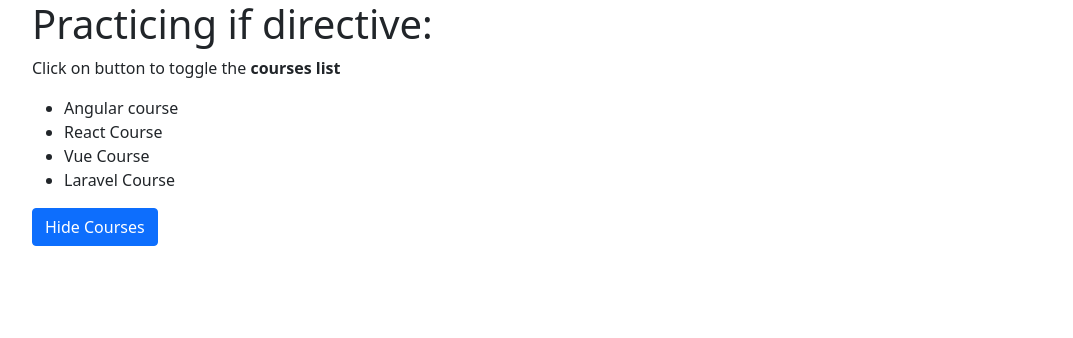
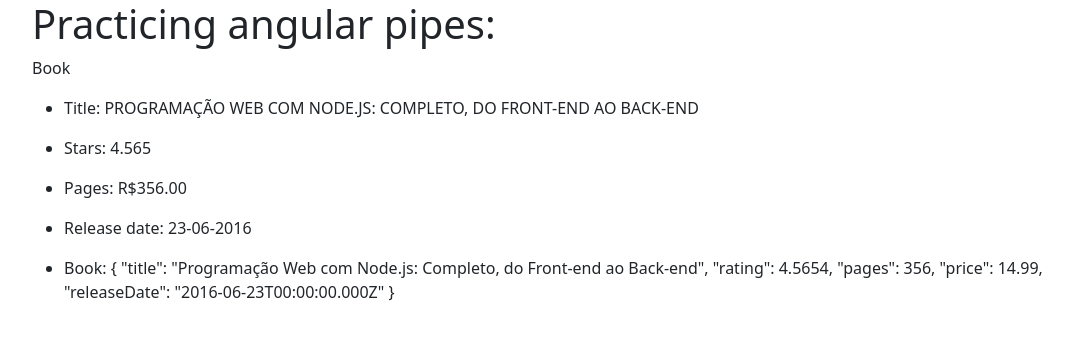
Before and after one commit to MatheusMattana/angular-practice, an Angular app: page /pipe-examples in a window 1280 px wide. Before the commit this address led to /if-directive. Shown: the top 338 px of the page, without its empty margins (50-1123 px from the left). Built offline with nearby package versions, Linux system fonts and the light colour scheme.

Commit message:
feat(page): Practincing the use of angular pipes

```diff
--- a/src/app/app-routing.module.ts
+++ b/src/app/app-routing.module.ts
@@ -56,6 +56,7 @@
         (m) => m.ServiceAddCoursesModule
       ),
   },
+  { path: 'pipe-examples', loadChildren: () => import('./pages/pipe-examples/pipe-examples.module').then(m => m.PipeExamplesModule) },
   {
     path: '**',
     redirectTo: '/if-directive',
--- /dev/null
+++ b/src/app/pages/pipe-examples/pipe-examples-routing.module.ts
@@ -0,0 +1,11 @@
+import { NgModule } from '@angular/core';
+import { RouterModule, Routes } from '@angular/router';
+import { PipeExamplesComponent } from './pipe-examples.component';
+
+const routes: Routes = [{ path: '', component: PipeExamplesComponent }];
+
+@NgModule({
+  imports: [RouterModule.forChild(routes)],
+  exports: [RouterModule]
+})
+export class PipeExamplesRoutingModule { }
--- /dev/null
+++ b/src/app/pages/pipe-examples/pipe-examples.component.html
@@ -0,0 +1,28 @@
+<div class="container">
+  <h1>Practicing angular pipes:</h1>
+
+  <p>Book</p>
+
+  <ul>
+    <li>
+      <p>Title: {{ book.title | uppercase }}</p>
+    </li>
+
+    <li>
+      <p>Stars: {{ book.rating | number:'1.1' }}</p>
+    </li>
+
+    <li>
+      <p>Pages: {{ book.pages | currency:'BRL':true }}</p>
+    </li>
+
+    <li>
+      <p>Release date: {{ book.releaseDate | date:'dd-MM-yyyy' }}</p>
+    </li>
+
+    <li>
+      <p>Book: {{ book | json }}</p>
+    </li>
+  </ul>
+
+</div>
--- /dev/null
+++ b/src/app/pages/pipe-examples/pipe-examples.component.ts
@@ -0,0 +1,20 @@
+import { Component, OnInit } from '@angular/core';
+
+@Component({
+  selector: 'app-pipe-examples',
+  templateUrl: './pipe-examples.component.html',
+  styleUrls: ['./pipe-examples.component.scss'],
+})
+export class PipeExamplesComponent implements OnInit {
+  book: any = {
+    title: 'Programação Web com Node.js: Completo, do Front-end ao Back-end',
+    rating: 4.5654,
+    pages: 356,
+    price: 14.99,
+    releaseDate: new Date(2016, 5, 23),
+  };
+
+  constructor() {}
+
+  ngOnInit(): void {}
+}
```
Also changed, not shown: src/app/pages/pipe-examples/pipe-examples.module.ts (added, +11 -0 lines), src/app/pages/pipe-examples/pipe-examples.component.scss (added), 1 other file (tests, documents, lock files or other folders).
